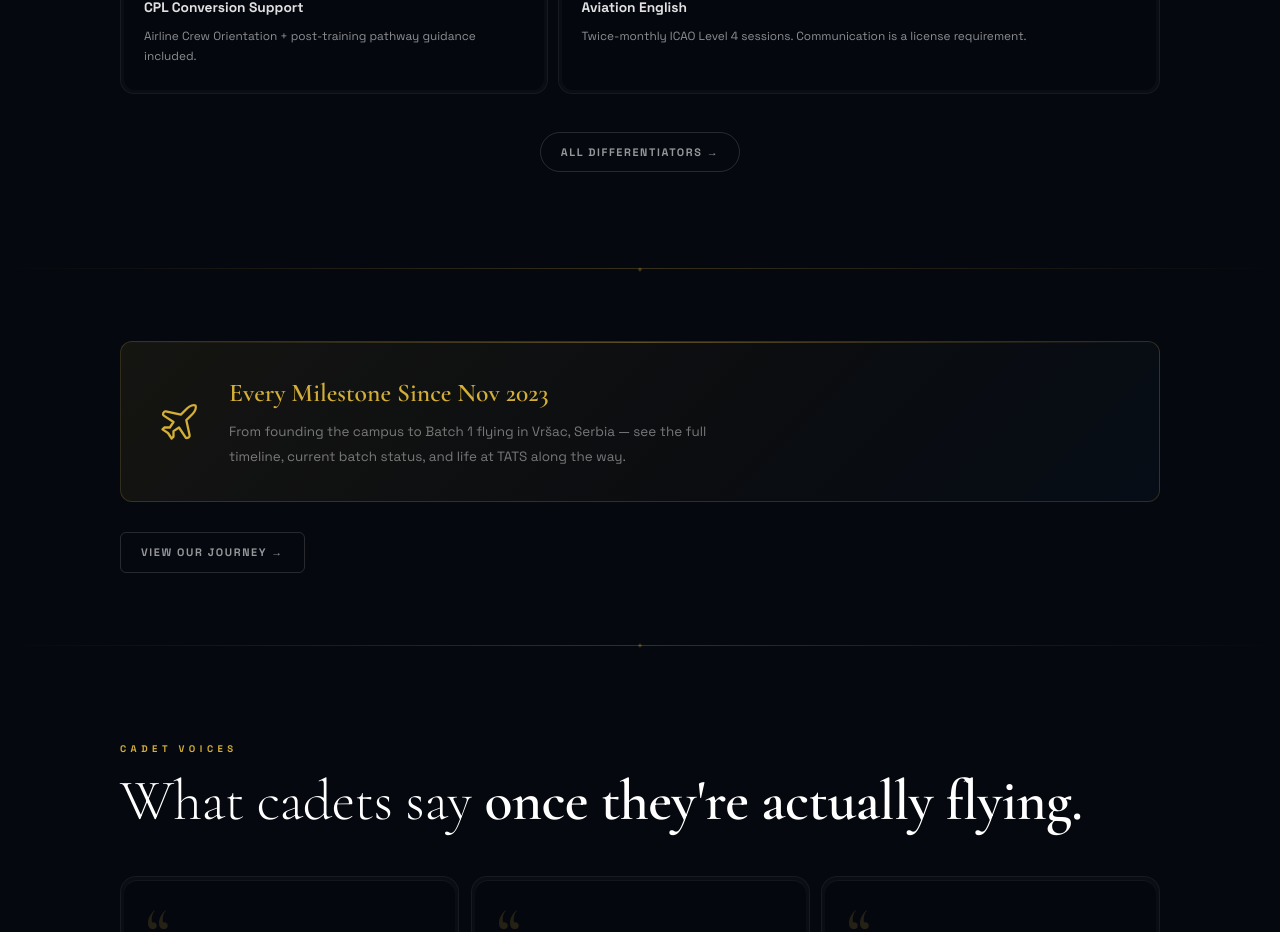
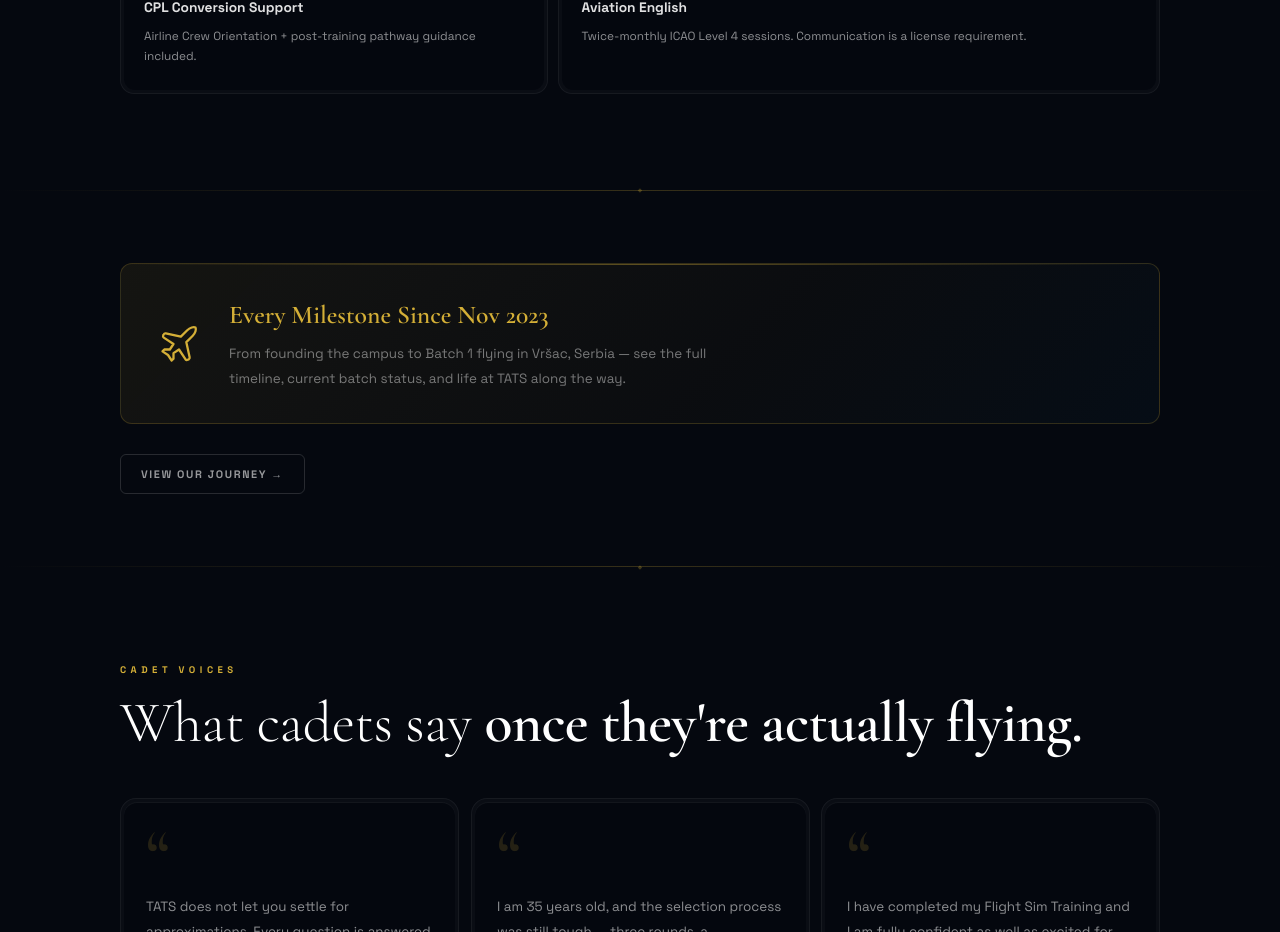
Before and after one commit to TATSSIM/tats-website-trial, a Next.js app: page / in a window 1280 px wide. Shown: the part 4140-5072 px from the top of the page. Built offline with nearby package versions, Linux system fonts and the light colour scheme.

Commit message:
Remove All Differentiators button from homepage

```diff
--- a/app/page.tsx
+++ b/app/page.tsx
@@ -352,9 +352,6 @@ export default function Home() {
                 </div>
               ))}
             </div>
-            <div className="rv" style={{ textAlign: 'center', marginTop: 38 }}>
-              <Link href="/why-tats" className="btn-ghost">All Differentiators →</Link>
-            </div>
           </div>
         </section>
 
```
